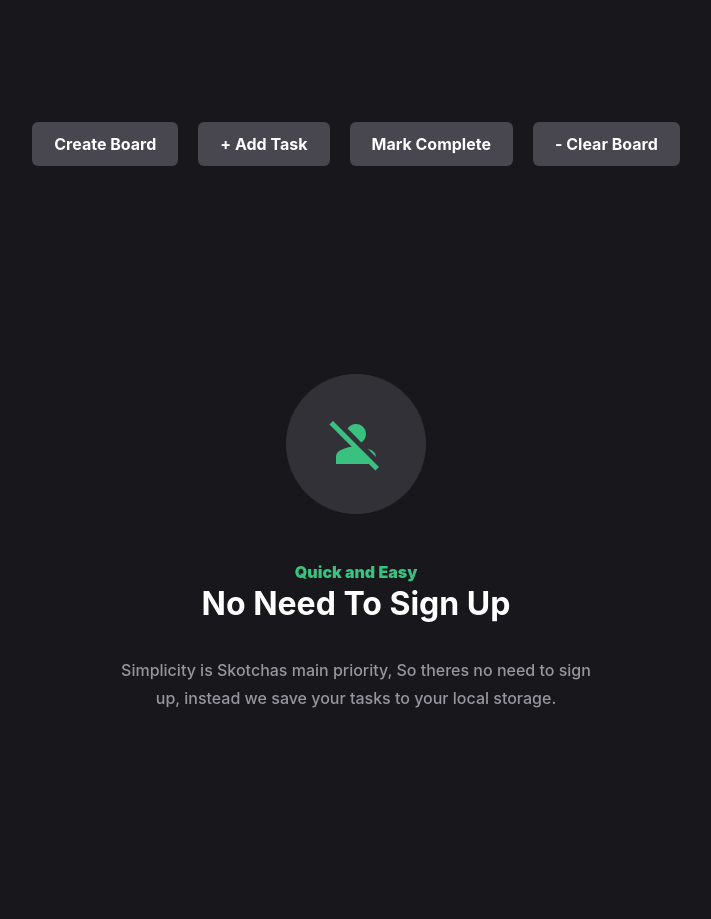
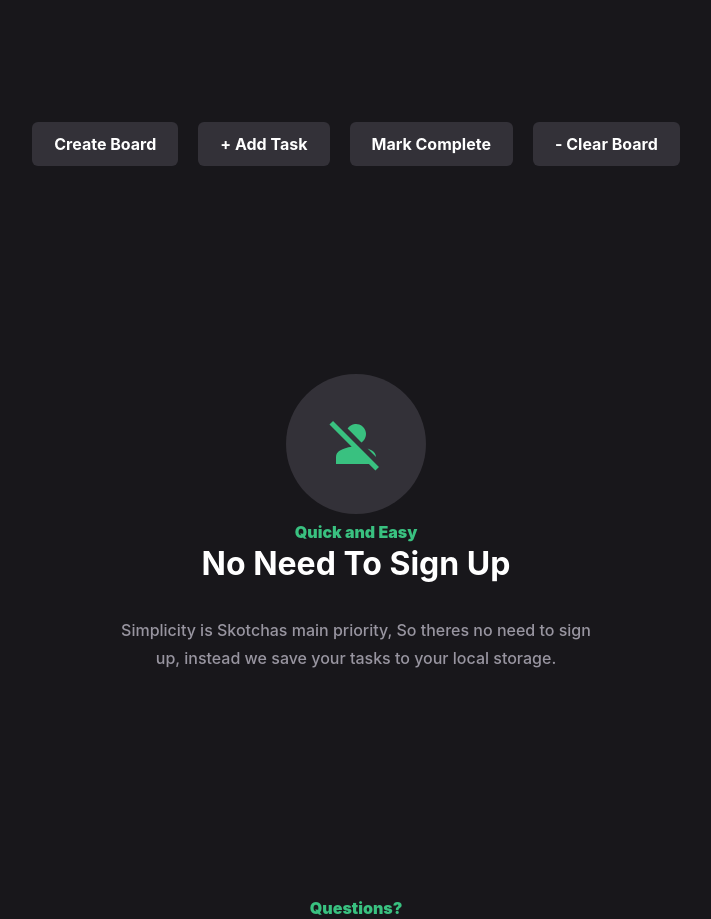
Before and after one commit to jacobpacheco100/Skotcha, a React (Create React App) app: page / in a window 1280 px wide. Shown: the part 1940-2859 px from the top of the page, without its empty margins (284-995 px from the left). Built offline with nearby package versions, Linux system fonts and the light colour scheme.

Commit message:
fixed: btn classes 1 & 2

```diff
--- a/src/components/home/About.jsx
+++ b/src/components/home/About.jsx
@@ -13,7 +13,7 @@
           Skotcha you can effortlessy and efficiently manage a complex array of
           tasks and organize your work.
         </p>
-        <button className='button-1 bg-gray-1'>Learn More</button>
+        <button className='btn-1 '>Learn More</button>
       </article>
     </div>
   )
--- a/src/components/home/Contact.jsx
+++ b/src/components/home/Contact.jsx
@@ -23,7 +23,7 @@
           Message
         </label>
         <textarea id='message' className='input h-28'></textarea>
-        <button className='flex items-center justify-center button-1 bg-primary w-full'>
+        <button className='flex items-center justify-center btn-2 w-full'>
           Send <TbSend className='ml-2' />
         </button>
       </form>
--- a/src/components/home/Hero.jsx
+++ b/src/components/home/Hero.jsx
@@ -6,7 +6,7 @@
       <h1 className='h1 max-w-[615px] mx-auto'>
         Manage a complex array of tasks, one at a time.
       </h1>
-      <button className='button-1 bg-primary'>Start Tasking!</button>
+      <button className='btn-2'>Start Tasking!</button>
     </div>
   )
 }
--- a/src/components/home/How.jsx
+++ b/src/components/home/How.jsx
@@ -26,14 +26,14 @@
       </div>
       {/* steps */}
       <section className='container mt-20 lg:mt-32 mb-52 flex flex-col lg:flex-row items-center justify-center space-y-8 lg:space-y-0 lg:space-x-5'>
-        <span className='button-1 bg-gray-2 lg:w-auto'>Create Board</span>
-        <span className='button-1 bg-gray-2 lg:w-auto'>+ Add Task</span>
-        <span className='button-1 bg-gray-2 lg:w-auto'>Mark Complete</span>
-        <span className='button-1 bg-gray-2 lg:w-auto'>- Clear Board</span>
+        <span className='btn-1 lg:w-auto'>Create Board</span>
+        <span className='btn-1 lg:w-auto'>+ Add Task</span>
+        <span className='btn-1 lg:w-auto'>Mark Complete</span>
+        <span className='btn-1 lg:w-auto'>- Clear Board</span>
       </section>
       {/* no user login */}
       <section className='container text-center'>
-        <div className='text-6xl text-primary p-10 bg-gray-1 inline-block rounded-full mb-10'>
+        <div className='text-6xl text-primary p-10 bg-gray-1 inline-block rounded-full'>
           <MdPersonOff />
         </div>
         <h3 className='h3'>Quick and Easy</h3>
--- a/src/components/home/Navbar.jsx
+++ b/src/components/home/Navbar.jsx
@@ -14,7 +14,7 @@
           <a href='#'>How it Works</a>
           <a href='#'>About</a>
           <a href='#'>Contact</a>
-          <button className='button-1 bg-gray-1'>My Tasks</button>
+          <button className='btn-1 bg-gray-1'>My Tasks</button>
         </div>
         <HiMenuAlt3
           className='text-4xl md:hidden z-30'
@@ -33,9 +33,7 @@
           <a href='#'>About</a>
           <a href='#'>Contact</a>
           <span></span>
-          <button className='button-1 bg-primary font-medium text-lg'>
-            My Tasks
-          </button>
+          <button className='btn-2 font-medium text-lg'>My Tasks</button>
         </div>
       </div>
 
--- a/src/index.css
+++ b/src/index.css
@@ -26,8 +26,12 @@
   @apply font-black text-white text-[25px] uppercase;
 }
 
-.button-1 {
-  @apply py-[10px] px-[22px] rounded-md font-bold;
+.btn-1 {
+  @apply py-[10px] px-[22px] rounded-md font-bold bg-gray-1 ease-in-out duration-200 hover:bg-gray-2;
+}
+
+.btn-2 {
+  @apply py-[10px] px-[22px] rounded-md font-bold bg-primary ease-in-out duration-200 hover:bg-[#2fa36b];
 }
 
 .h1 {
```
